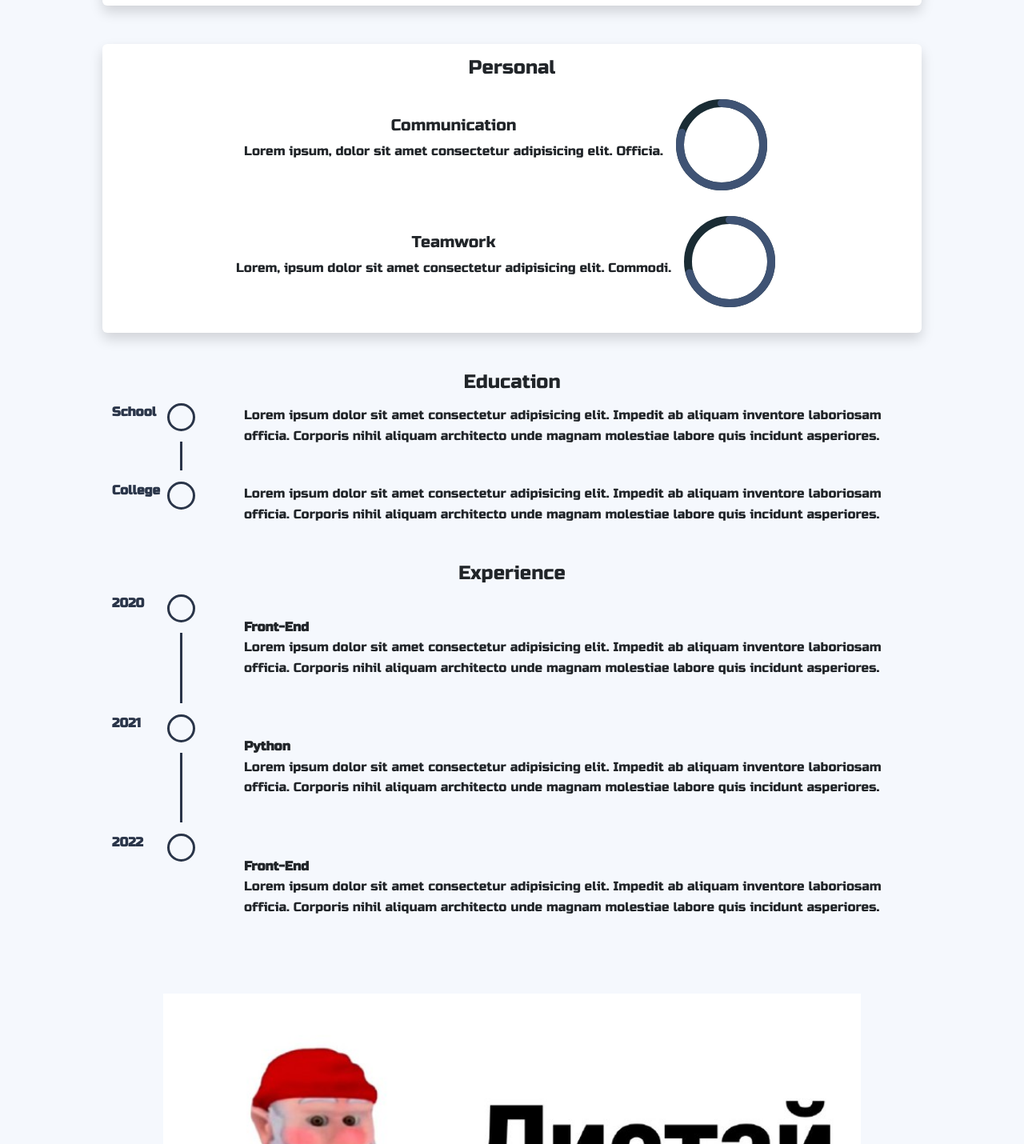
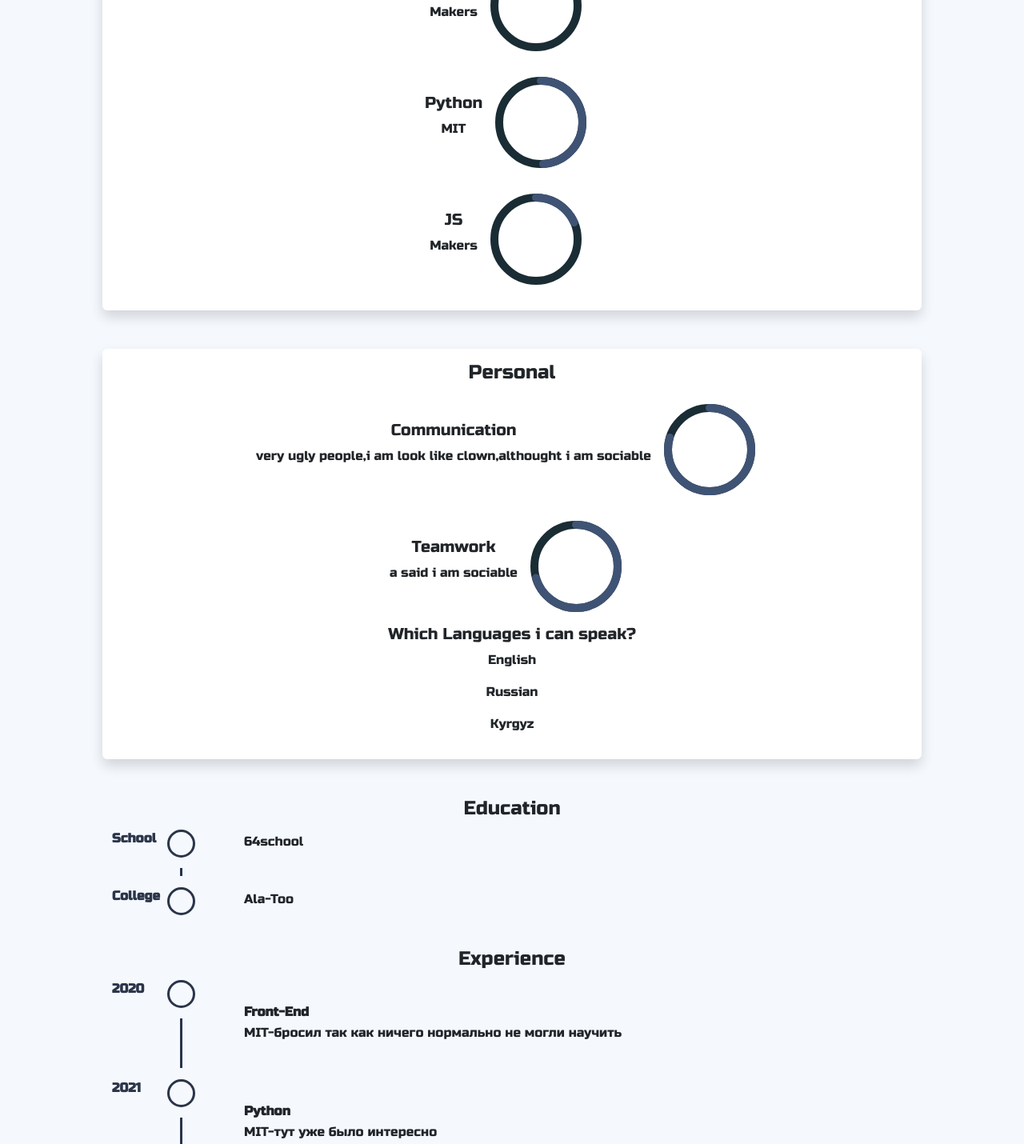
Before and after one commit to Adilet25/resume, a plain HTML site: page index.html in a window 1280 px wide. Shown: the part 1023-2453 px from the top of the page at 80% size. Drawn offline with nearby package versions, Linux system fonts and the light colour scheme.

Commit message:
first commit

```diff
--- a/css/main.css
+++ b/css/main.css
@@ -105,18 +105,28 @@ svg {
   width: 80%;
   display: flex;
   flex-direction: column;
-  align-items: center;
-  align-content: center;
+
 }
+
+.h4edu {
+  /* margin-left: 34vw; */
+  text-align: center;
+}
+/* .timeline-holder {
+
+} */
 
 .exp {
   width: 80%;
-  display: flex;
-  flex-direction: column;
-  align-items: center;
-  align-content: center;
+  /* display: flex;
+  flex-direction: column; */
+  /* align-items: center;
+  align-content: center; */
 }
 
+.h4exp {
+  text-align: center;
+}
 ul.timeline-holder {
   margin: 0;
   padding: 0 0 0 55px;
--- a/index.html
+++ b/index.html
@@ -3,7 +3,7 @@
   <head>
     <meta charset="utf-8" />
     <meta name="viewport" content="width=device-width, initial-scale=1" />
-    <title>Bootstrap demo</title>
+    <title>Resume</title>
     <link
       href="https://cdn.jsdelivr.net/npm/bootstrap@5.2.0/dist/css/bootstrap.min.css"
       rel="stylesheet"
@@ -153,15 +153,18 @@
       >
         <img
           id="shadow__content-img"
-          src="./img/photo1659708751.jpeg"
+          src="./img/photo1664099807.jpeg"
           alt=""
           width="400vw"
         />
         <div class="shadow__content-element">
           <!-- about card start -->
-          <h2 class="content__element-text">Ван Даркхолм</h2>
+          <h2 class="content__element-text">Ван Даркхолм-Адилет Барыктабасов</h2>
+          <h4 class="content__element-text">2006.01.25</h4>
+          <h4 class="content__element-text">single</h4>
+
           <h4 class="content__element-text">
-            Front-End Developer & Master of Dancing
+            Front-End Developer & Clown
           </h4>
           <p class="content__element-text">
             Ван Даркхолм — вьетнамо-американский актёр, режиссёр и стример на
@@ -196,8 +199,7 @@
             <div class="bar__text">
               <h5>HTML</h5>
               <p>
-                Lorem ipsum, dolor sit amet consectetur adipisicing elit.
-                Officia.
+                Makers
               </p>
             </div>
             <svg class="block__text-in">
@@ -209,13 +211,24 @@
             <div class="bar__text">
               <h5>Python</h5>
               <p>
-                Lorem, ipsum dolor sit amet consectetur adipisicing elit.
-                Commodi.
+                MIT
               </p>
             </div>
             <svg>
               <circle class="bg" cx="57" cy="57" r="52" />
               <circle class="meter-2" cx="57" cy="57" r="52" />
+            </svg>
+          </div>
+          <div class="dashboard__bar">
+            <div class="bar__text">
+              <h5>JS</h5>
+              <p>
+                Makers
+              </p>
+            </div>
+            <svg class="block__text-in">
+              <circle class="bg" cx="57" cy="57" r="52" />
+              <circle class="meter-1" cx="57" cy="57" r="52" />
             </svg>
           </div>
         </div>
@@ -230,8 +243,7 @@
             <div class="bar__text" id="bar2">
               <h5>Communication</h5>
               <p>
-                Lorem ipsum, dolor sit amet consectetur adipisicing elit.
-                Officia.
+                very ugly people,i am look like clown,althought i am sociable
               </p>
             </div>
             <svg class="block__text-in">
@@ -243,14 +255,22 @@
             <div class="bar__text">
               <h5>Teamwork</h5>
               <p>
-                Lorem, ipsum dolor sit amet consectetur adipisicing elit.
-                Commodi.
+                a said i am sociable
               </p>
             </div>
             <svg>
               <circle class="bg" cx="57" cy="57" r="52" />
               <circle class="meter-4" cx="57" cy="57" r="52" />
             </svg>
+          </div>
+          <div class="dashboard__bar">
+            <div class="bar__text">
+              <h5>Which Languages i can speak?</h5>
+              <p>English</p>
+              <p>Russian</p>
+              <p>Kyrgyz</p>
+
+            </div>
           </div>
         </div>
       </div>
@@ -260,23 +280,19 @@
     <!-- Skills end -->
     <!-- Education start -->
     <div class="container edu" id="edu">
-      <h4>Education</h4>
+      <h4 class="h4edu">Education</h4>
       <ul class="timeline-holder">
         <li class="timeline-event">
           <span class="timeline-circle"></span>
           <div class="timeline-event-content">
-            Lorem ipsum dolor sit amet consectetur adipisicing elit. Impedit ab
-            aliquam inventore laboriosam officia. Corporis nihil aliquam
-            architecto unde magnam molestiae labore quis incidunt asperiores.
+            64school
           </div>
           <div class="timeline-event-date">School</div>
         </li>
         <li class="timeline-event">
           <span class="timeline-circle"></span>
           <div class="timeline-event-content">
-            Lorem ipsum dolor sit amet consectetur adipisicing elit. Impedit ab
-            aliquam inventore laboriosam officia. Corporis nihil aliquam
-            architecto unde magnam molestiae labore quis incidunt asperiores.
+            Ala-Too
           </div>
           <div class="timeline-event-date">College</div>
         </li>
@@ -286,15 +302,13 @@
 
     <!-- Experience start -->
     <div class="container exp mt-5  " id="exp">
-      <h4>Experience</h4>
+      <h4 class="h4exp">Experience</h4>
       <ul class="timeline-holder mb-5">
         <li class="timeline-event">
           <span class="timeline-circle"></span>
           <div class="timeline-event-content">
             <br><b>Front-End</b></br>
-            Lorem ipsum dolor sit amet consectetur adipisicing elit. Impedit ab
-            aliquam inventore laboriosam officia. Corporis nihil aliquam
-            architecto unde magnam molestiae labore quis incidunt asperiores.
+            MIT-бросил так как ничего нормально не могли научить
           </div>
           <div class="timeline-event-date">2020</div>
         </li>
@@ -302,9 +316,7 @@
           <span class="timeline-circle"></span>
           <div class="timeline-event-content">
             <br><b>Python</b></br>
-            Lorem ipsum dolor sit amet consectetur adipisicing elit. Impedit ab
-            aliquam inventore laboriosam officia. Corporis nihil aliquam
-            architecto unde magnam molestiae labore quis incidunt asperiores.
+            MIT-тут уже было интересно
           </div>
           <div class="timeline-event-date">2021</div>
         </li>
@@ -313,9 +325,16 @@
           <span class="timeline-circle"></span>
           <div class="timeline-event-content">
             <br><b>Front-End</b></br>
-            Lorem ipsum dolor sit amet consectetur adipisicing elit. Impedit ab
-            aliquam inventore laboriosam officia. Corporis nihil aliquam
-            architecto unde magnam molestiae labore quis incidunt asperiores.
+            Makers-Тут намного интереснее и продуктивнее обучение HTML/CSS
+          </div>
+          <div class="timeline-event-date">2022</div>
+        </li>
+
+        <li class="timeline-event">
+          <span class="timeline-circle"></span>
+          <div class="timeline-event-content">
+            <br><b>JS</b></br>
+            Makers-Изучаем вместе с HTML/CSS
           </div>
           <div class="timeline-event-date">2022</div>
         </li>
```
Also changed, not shown: img/photo1664099807.jpeg (added).
